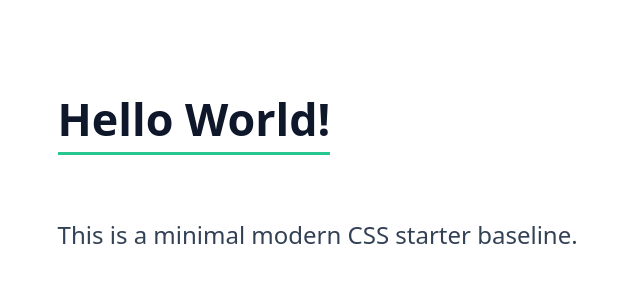
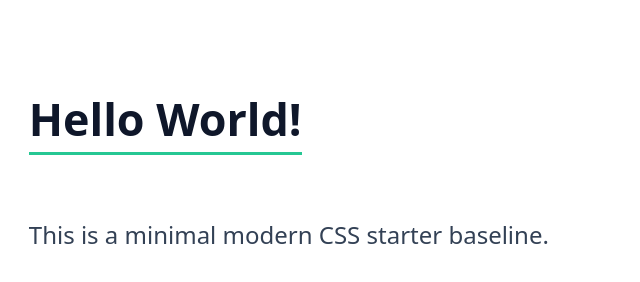
Before and after one commit to AndreasJosef/modern-css-starter, a website built with Vite: page index.html in a window 1280 px wide. Shown: the whole page, without its empty margins (0-640 px from the left). Built offline with nearby package versions, Linux system fonts and the light colour scheme.

Commit message:
fix: Fixed some minor styling issues.

```diff
--- a/src/styles/blocks/hero.css
+++ b/src/styles/blocks/hero.css
@@ -4,14 +4,12 @@
 
 .hero__title {
     display: inline-block;
-    margin-inline-start: var(--gutter);
     font-size: var(--step-3);
     color: var(--ink-primary);
     border-block-end: 3px solid var(--accent-500);
 }
 
 .hero__copy {
-    margin-inline-start: var(--gutter);
     font-size: var(--step-1);
     color: var(--ink-muted);
 }
```
